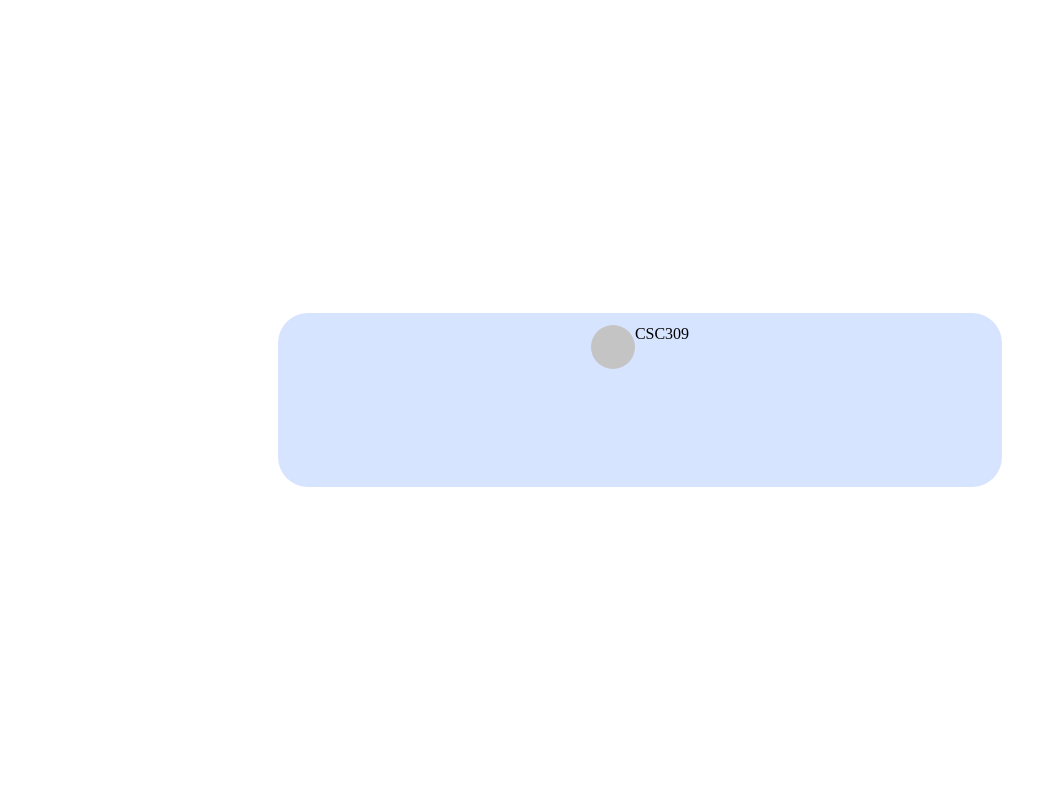
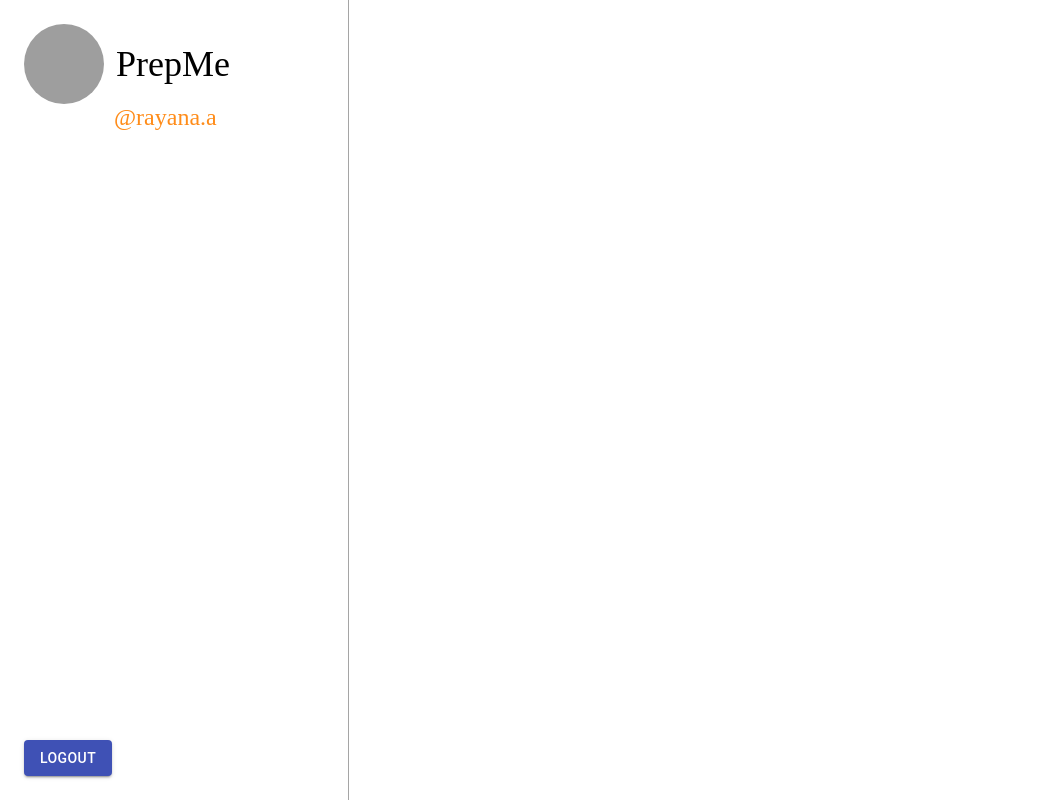
Before and after one commit to rayanaazar/PrepMe, a React (Create React App) app in the folder prepme/: page /home in a window 1280 px wide. Shown: the whole page, without its empty margins (0-1042 px from the left). Built offline with nearby package versions, Linux system fonts and the light colour scheme; grey boxes are pictures that could not be loaded.

Commit message:
Added LeftSideBar to homepage

```diff
--- a/prepme/src/index.css
+++ b/prepme/src/index.css
@@ -10,6 +10,10 @@ body {
 @font-face {
   font-family: 'Raleway';
   src: local('Raleway'), url(./fonts/Raleway/Raleway-Regular.ttf) format('ttf');
+  font-family: 'Raleway-SemiBold';
+  src: local('Raleway'), url(./fonts/Raleway/Raleway-SemiBold.ttf) format('ttf');
+  font-family: 'Raleway-Bold';
+  src: local('Raleway'), url(./fonts/Raleway/Raleway-Bold.ttf) format('ttf');
 }
 
 code {
--- a/prepme/src/react-components/Home/index.js
+++ b/prepme/src/react-components/Home/index.js
@@ -2,13 +2,18 @@ import React from "react";
 
 import "./styles.css";
 import EventCard from "../EventCard/index";
+import LeftSideBar from "../LeftSideBar/index";
 
-/* Component for the Login page */
+/* Component for the Home page */
 class Home extends React.Component {
   render() {
     return (
-      <div className="App">
-        <EventCard title="CSC309" />
+      <div className="home-div">
+
+        <LeftSideBar />
+        {/* <EventsList /> */}
+        {/* <EventCard title="CSC309" /> */}
+        {/* <RightSideBar /> */}
       </div>
     );
   }
--- a/prepme/src/react-components/Home/styles.css
+++ b/prepme/src/react-components/Home/styles.css
@@ -0,0 +1,6 @@
+.home-div {
+  display: flex;
+  flex-direction: row;
+  height: 100vh;
+  width: 100%;
+}
--- /dev/null
+++ b/prepme/src/react-components/LeftSideBar/index.js
@@ -0,0 +1,41 @@
+import React from "react";
+
+import "./styles.css";
+import icon from "./static/app-logo.ico";
+
+import { Button } from "@material-ui/core";
+
+/* Component for the LeftSideBar page */
+class LeftSideBar extends React.Component {
+  render() {
+    // const { username } = this.props
+    const username = "@rayana.a"
+    return (
+      <div className="sidebar-div">
+
+        <div className="header">
+          <div className="app-info">
+            <div className="app-logo">
+              <img src={ icon } />
+            </div>
+            <div className="app-name">PrepMe</div>
+          </div>
+
+          <div className="username">{ username }</div>
+        </div>
+
+        <div className="logout-button-div">
+          <Button
+            className="logout-button"
+            variant="contained"
+            color="primary"
+          >
+            Logout
+          </Button>
+        </div>
+      </div>
+    );
+  }
+}
+
+export default LeftSideBar;
--- /dev/null
+++ b/prepme/src/react-components/LeftSideBar/styles.css
@@ -0,0 +1,43 @@
+:root {
+  --app-logo-size: 80px;
+}
+
+.sidebar-div {
+  width: 300px;
+  padding: 24px;
+  display: flex;
+  flex-direction: column;
+  justify-content: space-between;
+  border-right: 1px solid #A5A5A5;
+}
+
+.app-info {
+  display: flex;
+  flex-direction: row;
+  align-items: center;
+}
+
+.app-logo {
+  width: var(--app-logo-size);
+  height: var(--app-logo-size);
+  border-radius: 50%;
+  overflow: hidden;
+}
+
+.app-logo img {
+  width: var(--app-logo-size);
+  height: var(--app-logo-size);
+}
+
+.app-name {
+  font-family: Raleway-SemiBold;
+  font-size: 36px;
+  margin-left: 12px;
+}
+
+.username {
+  margin-left: 90px;
+  font-family: Raleway-SemiBold;
+  font-size: 24px;
+  color: #FF8C19;
+}
```
Also changed, not shown: 1 other file (tests, documents, lock files or other folders).
